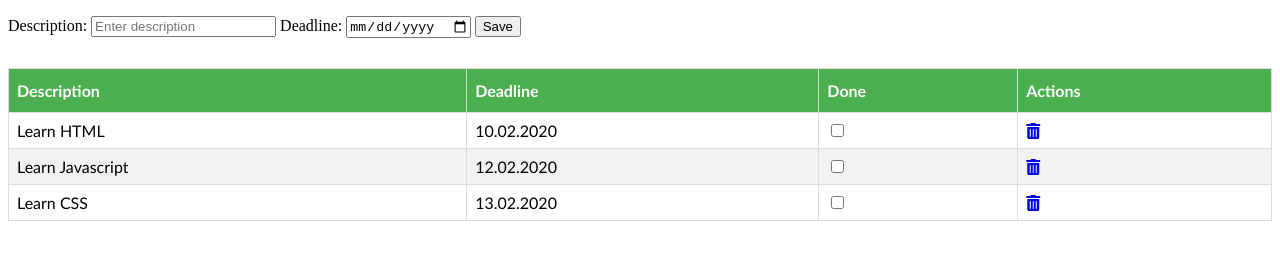
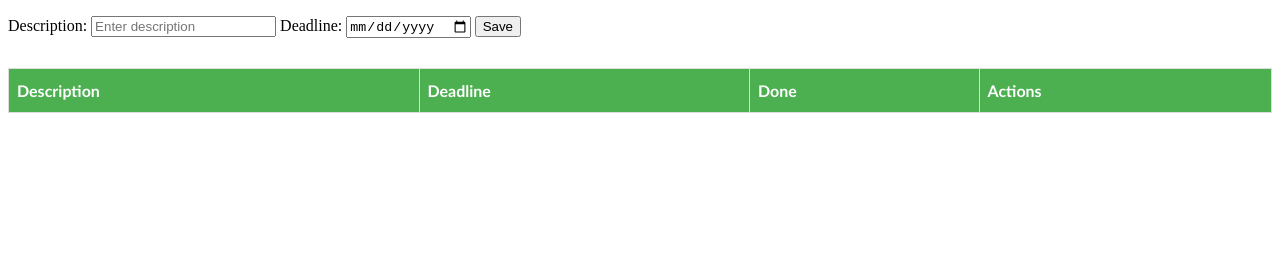
Before and after one commit to flaviuratiu/to-do-list-web-interface-java-14, a plain HTML site: page index.html in a window 1280 px wide. Shown: the part 105-364 px from the top of the page. Drawn offline with Linux system fonts and the light colour scheme; no server answers.

Commit message:
displaying tasks from api

```diff
--- a/index.html
+++ b/index.html
@@ -35,32 +35,7 @@
         </thead>
 
         <tbody>
-        <tr>
-            <td>Learn HTML</td>
-            <td>10.02.2020</td>
-            <td><input type="checkbox" data-id=1 class="mark-done"/></td>
-            <td><a href="#" data-id=1 class="delete-task">
-                <i class="fas fa-trash-alt"></i>
-            </a></td>
-        </tr>
 
-        <tr>
-            <td>Learn Javascript</td>
-            <td>12.02.2020</td>
-            <td><input type="checkbox" data-id=1 class="mark-done"/></td>
-            <td><a href="#" data-id=1 class="delete-task">
-                <i class="fas fa-trash-alt"></i>
-            </a></td>
-        </tr>
-
-        <tr>
-            <td>Learn CSS</td>
-            <td>13.02.2020</td>
-            <td><input type="checkbox" data-id=1 class="mark-done"/></td>
-            <td><a href="#" data-id=1 class="delete-task">
-                <i class="fas fa-trash-alt"></i>
-            </a></td>
-        </tr>
         </tbody>
     </table>
 </div>
--- a/js/tasks.js
+++ b/js/tasks.js
@@ -8,18 +8,43 @@ window.ToDoList = {
             method: "GET"
         }).done(function (response) {
             console.log(response);
+
+            ToDoList.displayTasks(JSON.parse(response));
         })
     },
 
     getTaskRow: function (task) {
+        // spread operator (...)
+        let formattedDeadline =
+            new Date(...task.deadline).toLocaleDateString("ro");
+
+        // ternary operator
+        let checkedAttribute = task.done ? " checked" : "";
+
+        // same result as with the ternary operator above
+        // if (task.done) {
+        //     checkedAttribute = " checked";
+        // } else {
+        //     checkedAttribute = "";
+        // }
+
         return `<tr>
             <td>${task.description}</td>
-            <td>${task.deadline}</td>
-            <td><input type="checkbox" data-id=${task.id} class="mark-done"/></td>
+            <td>${formattedDeadline}</td>
+            <td><input type="checkbox" data-id=${task.id} class="mark-done" ${checkedAttribute}/></td>
             <td><a href="#" data-id=${task.id} class="delete-task">
                 <i class="fas fa-trash-alt"></i>
             </a></td>
-        </tr>`
+        </tr>`;
+    },
+
+    displayTasks: function (tasks) {
+        // weak-typed (javascript) vs strong-typed (java)
+        var tableBody = '';
+
+        tasks.forEach(task => tableBody += ToDoList.getTaskRow(task));
+
+        $("#tasks-table tbody").html(tableBody);
     }
 
 };
```
